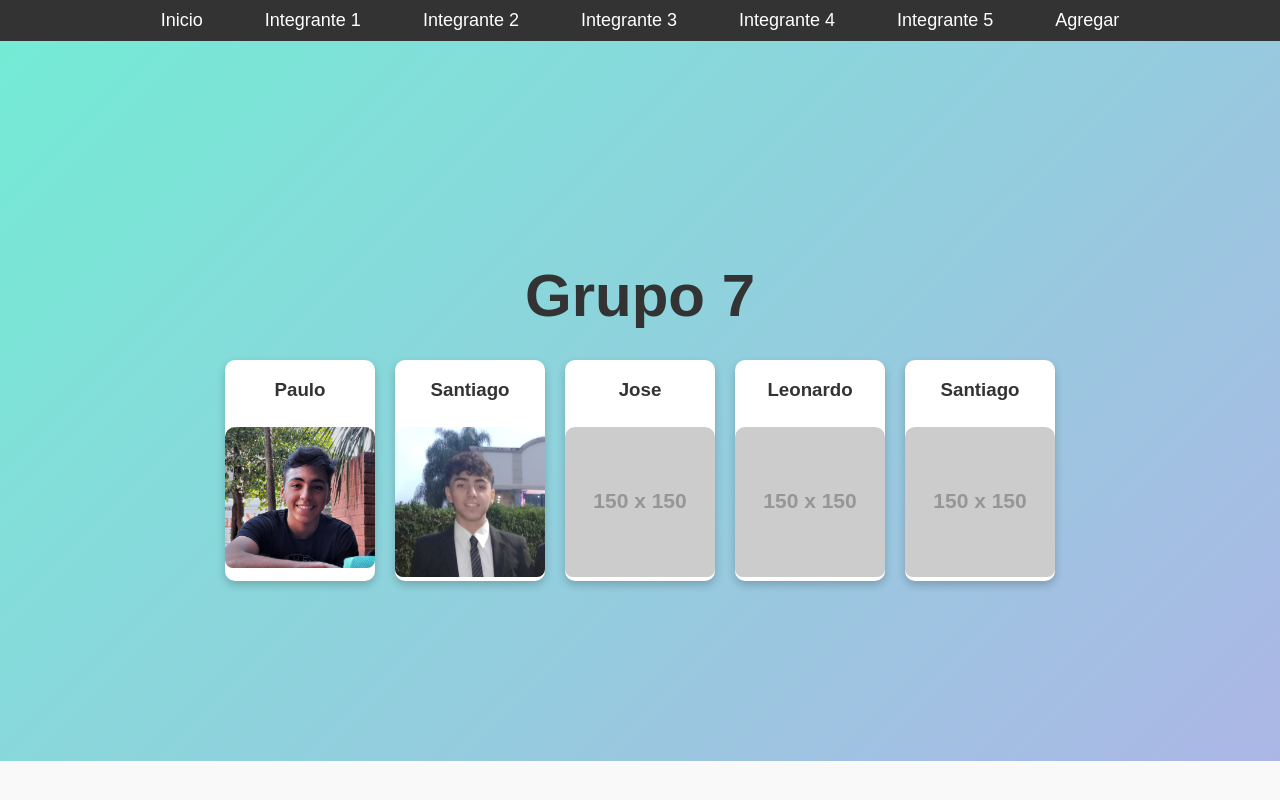
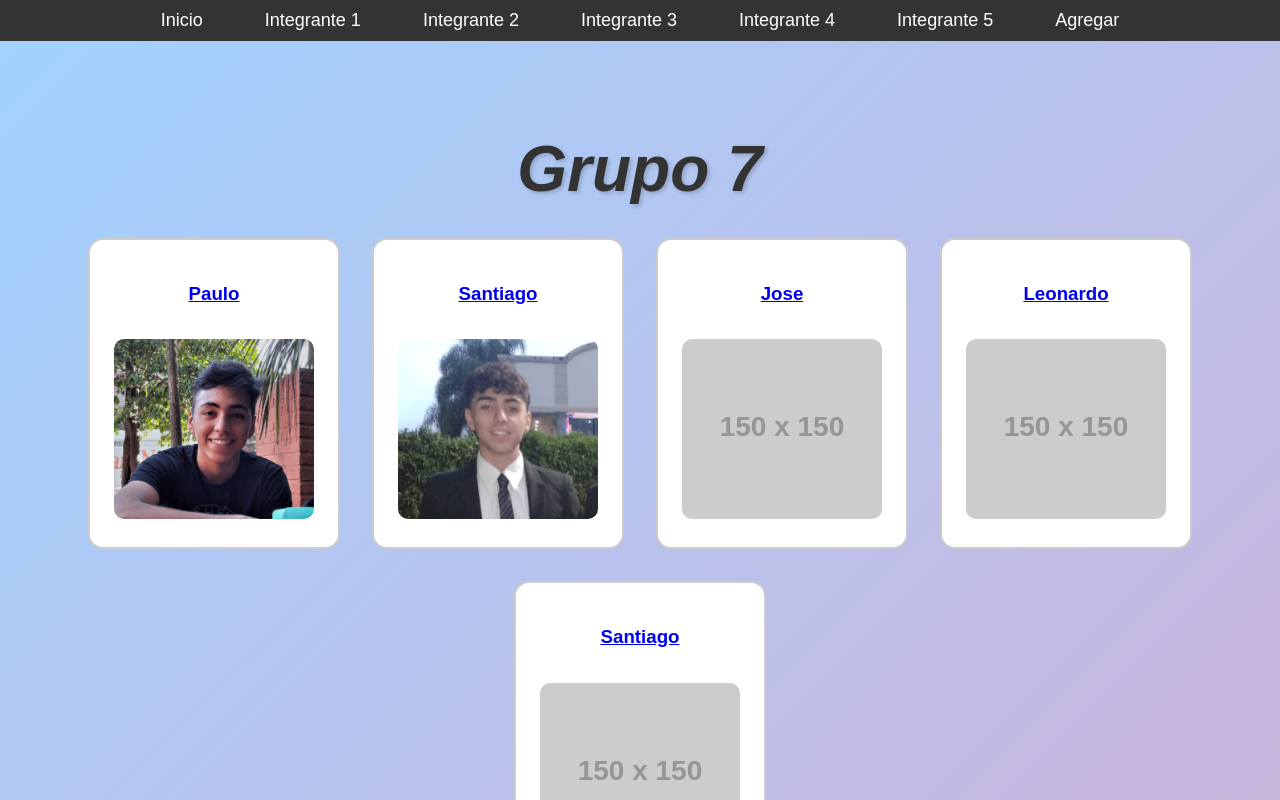
Before and after one commit to pauloled/tpreact-grupal, a React (Create React App) app: page / in a window 1280 px wide. Shown: the top 800 px of the page. Built offline with nearby package versions, Linux system fonts and the light colour scheme.

Commit message:
Se agrego un mejor diseño al header y se añadieron tarjetas de acceso directo

```diff
--- a/src/styles/Header.css
+++ b/src/styles/Header.css
@@ -1,52 +1,49 @@
 .header-container {
-    height: 80vh;
-    background: linear-gradient(135deg, #74ebd5, #acb6e5);
-    display: flex;
-    flex-direction: column;
-    align-items: center;
-    justify-content: center;
-    padding: 40px 20px;
+  padding: 3rem 1rem;
+  text-align: center;
+  background: linear-gradient(135deg, #a2d2ff, #cdb4db);
 }
 
 .header-title {
-    font-size: 60px;
+  font-size: 4rem; /* Agrandamos el título */
+  font-style: italic; /* Cursiva */
+  font-weight: bold;
   color: #333;
-    margin-bottom: 30px;
+  margin-bottom: 2rem;
+  text-shadow: 2px 2px 4px rgba(0,0,0,0.2);
 }
 
 .card-container {
   display: flex;
+  justify-content: center;
+  gap: 2rem;
   flex-wrap: wrap;
-    justify-content: center;
-    gap: 20px;
 }
 
 .card {
-    background-color: white;
-    width: 150px;
   text-align: center;
-    border-radius: 10px;
-    box-shadow: 0px 4px 8px rgba(0,0,0,0.2);
-    text-decoration: none;
-    color: #333;
-    transition: transform 0.3s, background-color 0.3s;
+  padding: 1.5rem;
+  border: 2px solid #ccc;
+  border-radius: 15px;
+  transition: transform 0.3s ease, background-color 0.3s ease;
+  background-color: #ffffff;
+  width: 200px;
 }
 
 .card:hover {
-    transform: translateY(-5px);
-    background-color: #f0f0f0;
-  }
-
-  .card img {
-    width: 100%;
-    height: auto;
-    border-top-left-radius: 10px;
-    border-top-right-radius: 10px;
+  transform: scale(1.08);
+  background-color: #e0e0e0;
 }
 
 .foto-integrante {
-    width: 150px;
-    height: auto;
-    border-radius: 8px;
-    margin-top: 0.5rem;
+  width: 100%;
+  height: 180px;
+  object-fit: cover;
+  border-radius: 10px;
+  margin-top: 1rem;
+  transition: transform 0.3s ease;
 }
+
+.foto-integrante:hover {
+  transform: scale(1.05);
+}
```
Lines whose indentation alone changed are shown as unchanged.
